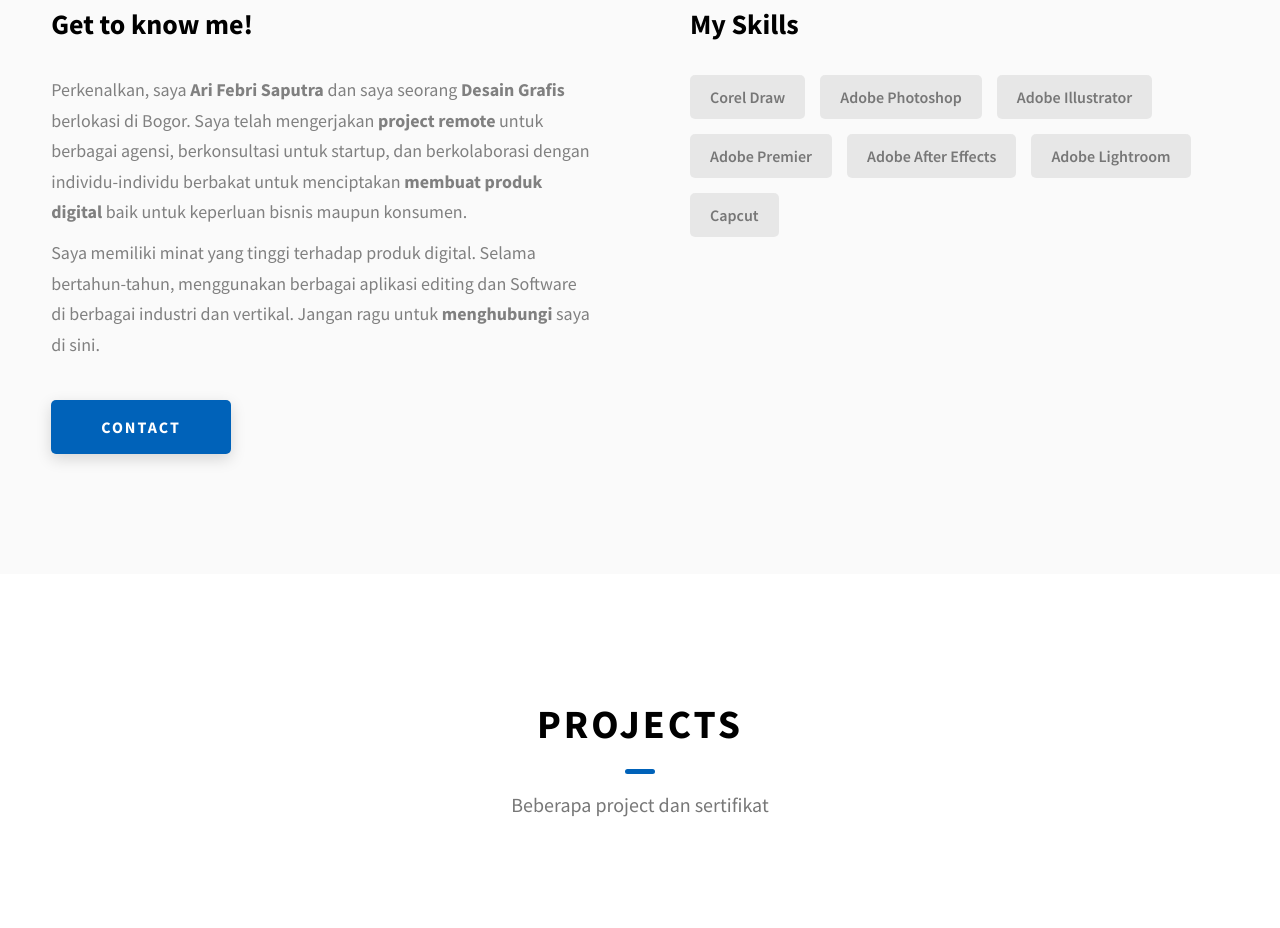
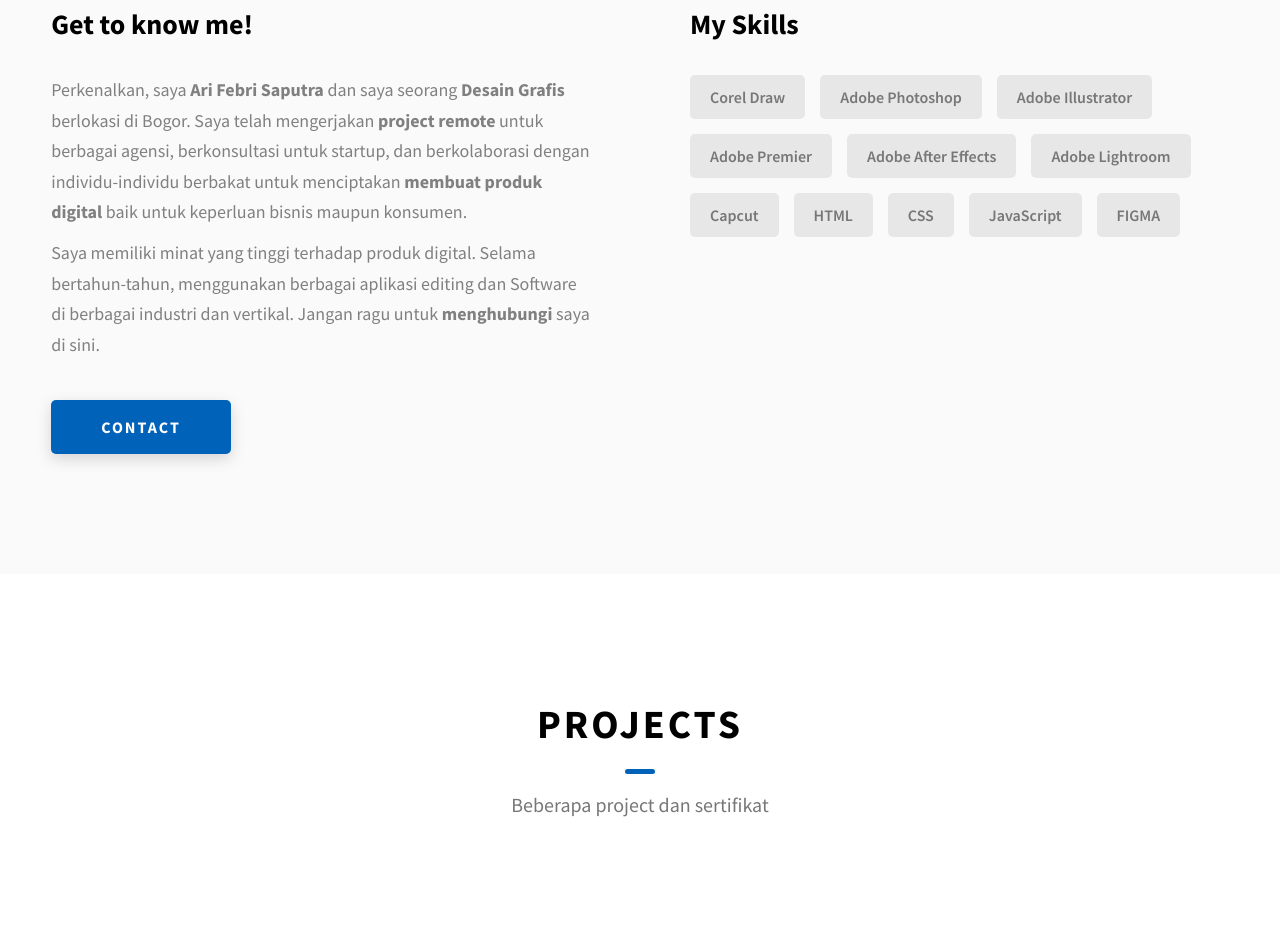
Before and after one commit to RYUUUU-U/PORTOFOLIO-FINAL, a website: page index.html in a window 1280 px wide. Shown: the part 1134-2062 px from the top of the page. Drawn offline with Linux system fonts and the light colour scheme.

Commit message:
index.html

```diff
--- a/index.html
+++ b/index.html
@@ -192,6 +192,10 @@
               <div class="skills__skill">Adobe After Effects</div>
               <div class="skills__skill">Adobe Lightroom</div>
               <div class="skills__skill">Capcut</div>
+              <div class="skills__skill">HTML</div>
+              <div class="skills__skill">CSS</div>
+              <div class="skills__skill">JavaScript</div>
+              <div class="skills__skill">FIGMA</div>
             </div>
           </div>
         </div>
```
